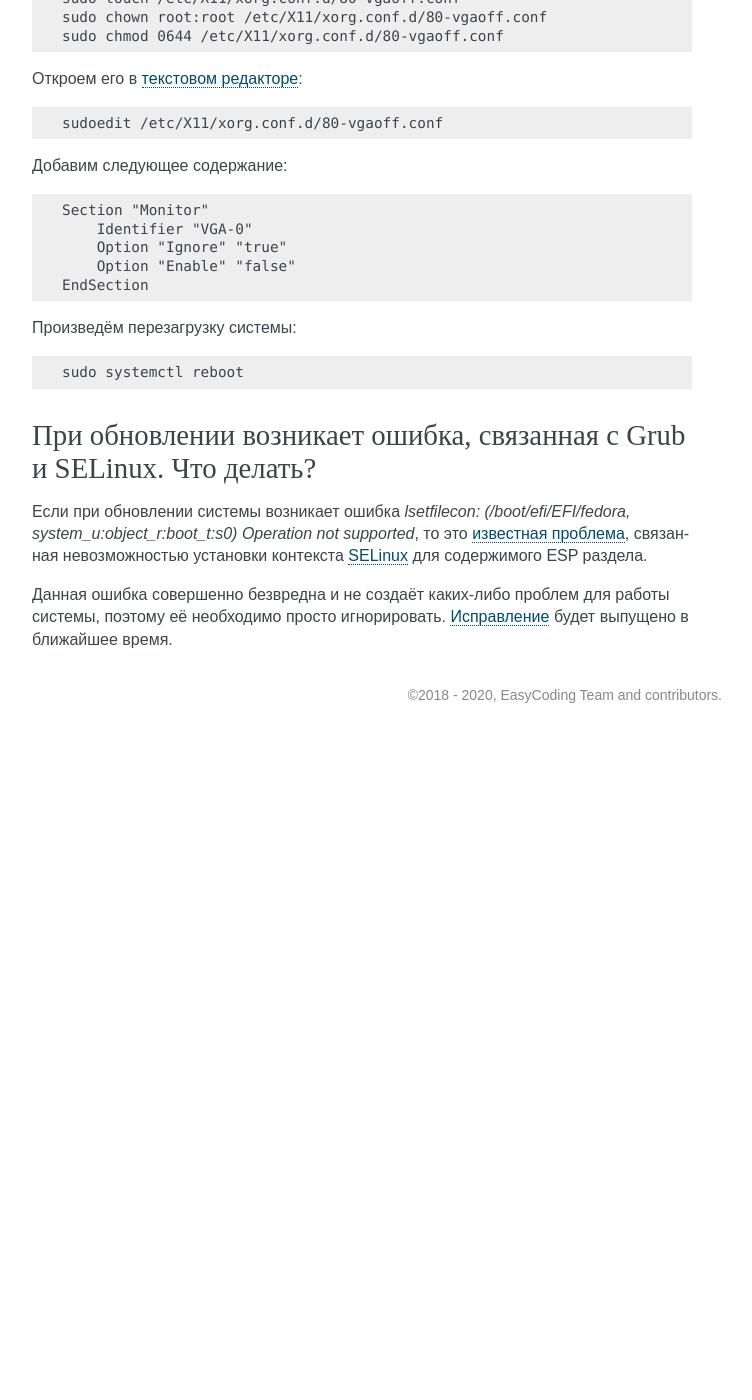
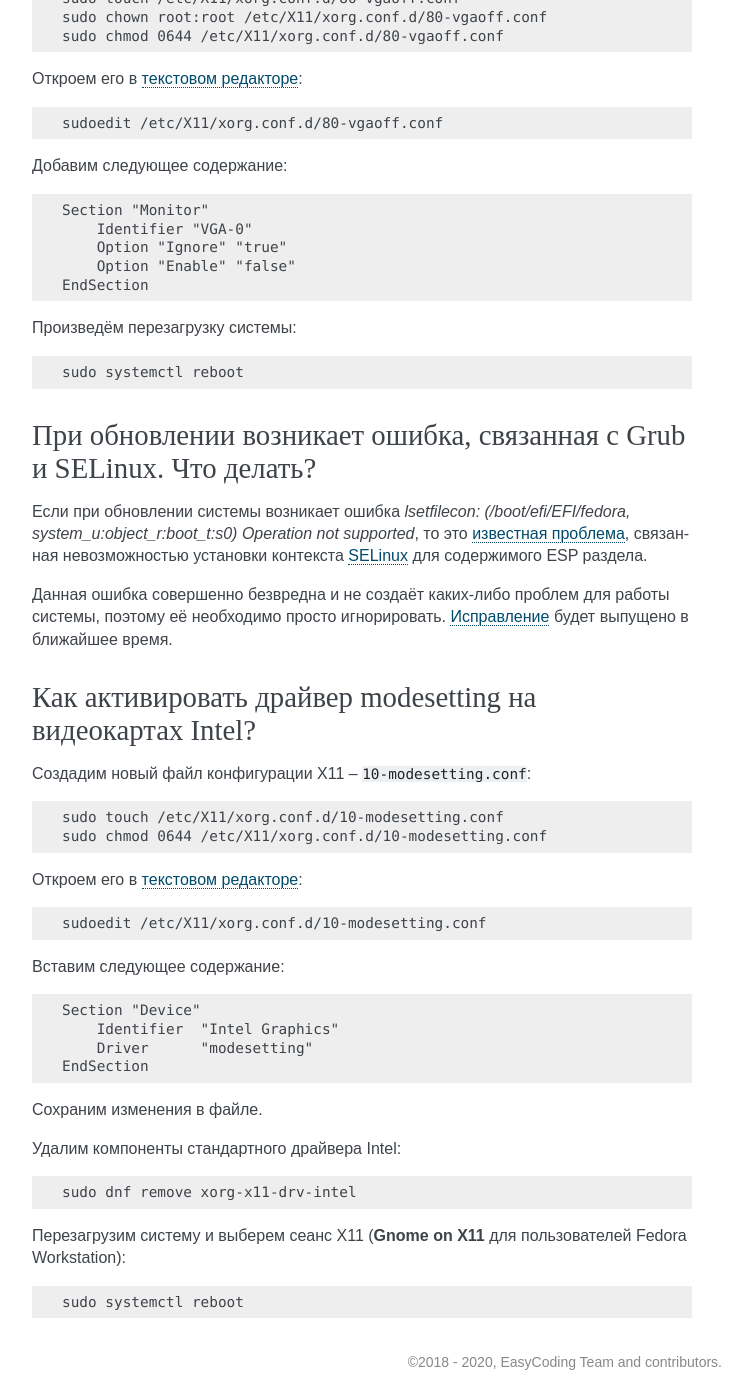
Before and after one commit to RussianFedora/FAQ, a Sphinx documentation site: the page built from source/tips-and-tricks.rst, in a window 1280 px wide and 1400 px high, scrolled down 10282 px. Shown: the whole window, without its empty margins (388-1140 px from the left). Built offline with Sphinx 7.4.7, drawn with Linux system fonts in a browser that asks for light colours; comment, search, counter and statistics services are not loaded; before the commit the page ends 11015 px from its top, so only the background shows below that; some of the changed text lies outside the part shown.

Commit message:
Added modesetting question.

```diff
--- a/source/tips-and-tricks.rst
+++ b/source/tips-and-tricks.rst
@@ -587,3 +587,45 @@ SWF файл -- это исполняемый файл формата Adobe Flas
 Если при обновлении системы возникает ошибка *lsetfilecon: (/boot/efi/EFI/fedora, system_u:object_r:boot_t:s0) Operation not supported*, то это `известная проблема <https://bugzilla.redhat.com/show_bug.cgi?id=1722766>`__, связанная невозможностью установки контекста :ref:`SELinux <selinux>` для содержимого ESP раздела.
 
 Данная ошибка совершенно безвредна и не создаёт каких-либо проблем для работы системы, поэтому её необходимо просто игнорировать. `Исправление <https://github.com/rpm-software-management/rpm/pull/976>`__ будет выпущено в ближайшее время.
+
+.. index:: intel, video, gpu, modesetting, x11
+.. _intel-modesetting:
+
+Как активировать драйвер modesetting на видеокартах Intel?
+===============================================================
+
+Создадим новый файл конфигурации X11 -- ``10-modesetting.conf``:
+
+.. code-block:: text
+
+    sudo touch /etc/X11/xorg.conf.d/10-modesetting.conf
+    sudo chmod 0644 /etc/X11/xorg.conf.d/10-modesetting.conf
+
+Откроем его в :ref:`текстовом редакторе <editor-selection>`:
+
+.. code-block:: text
+
+    sudoedit /etc/X11/xorg.conf.d/10-modesetting.conf
+
+Вставим следующее содержание:
+
+.. code-block:: text
+
+    Section "Device"
+        Identifier  "Intel Graphics"
+        Driver      "modesetting"
+    EndSection
+
+Сохраним изменения в файле.
+
+Удалим компоненты стандартного драйвера Intel:
+
+.. code-block:: text
+
+    sudo dnf remove xorg-x11-drv-intel
+
+Перезагрузим систему и выберем сеанс X11 (**Gnome on X11** для пользователей Fedora Workstation):
+
+.. code-block:: text
+
+    sudo systemctl reboot
```
